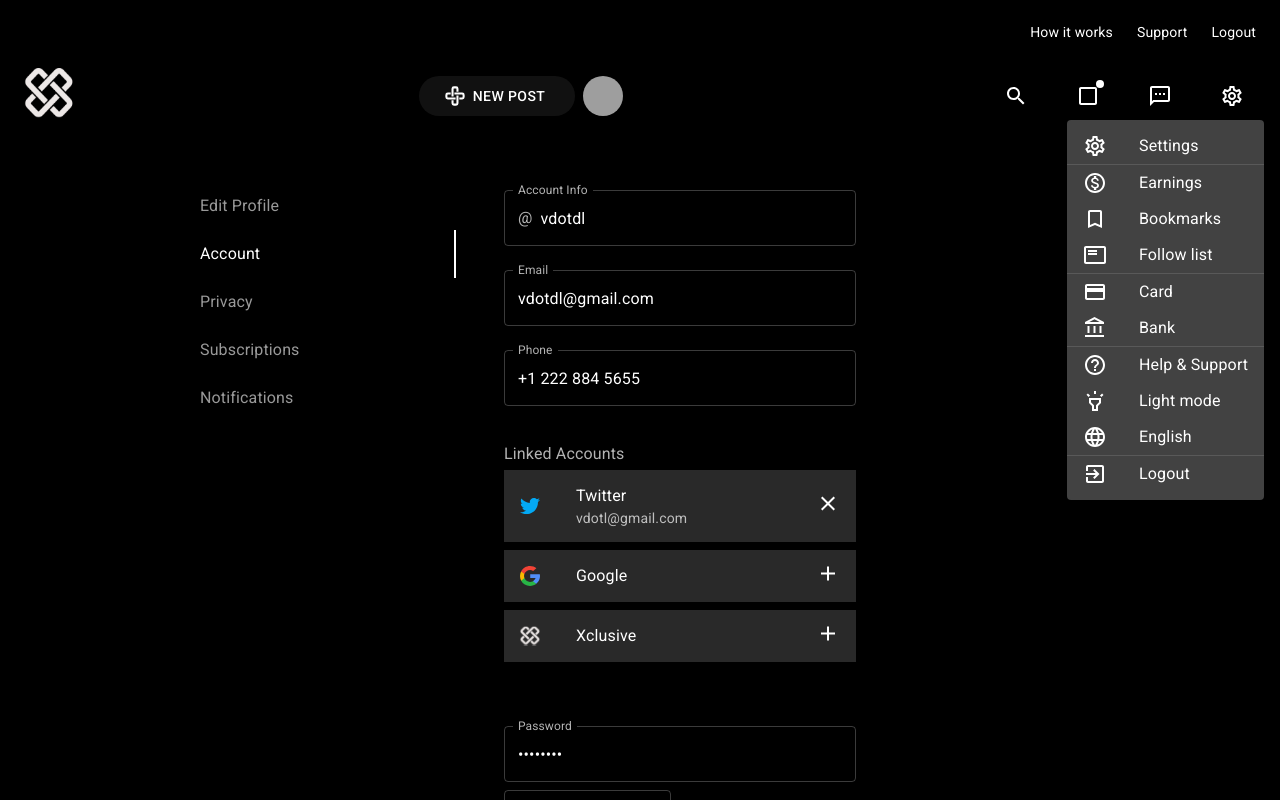
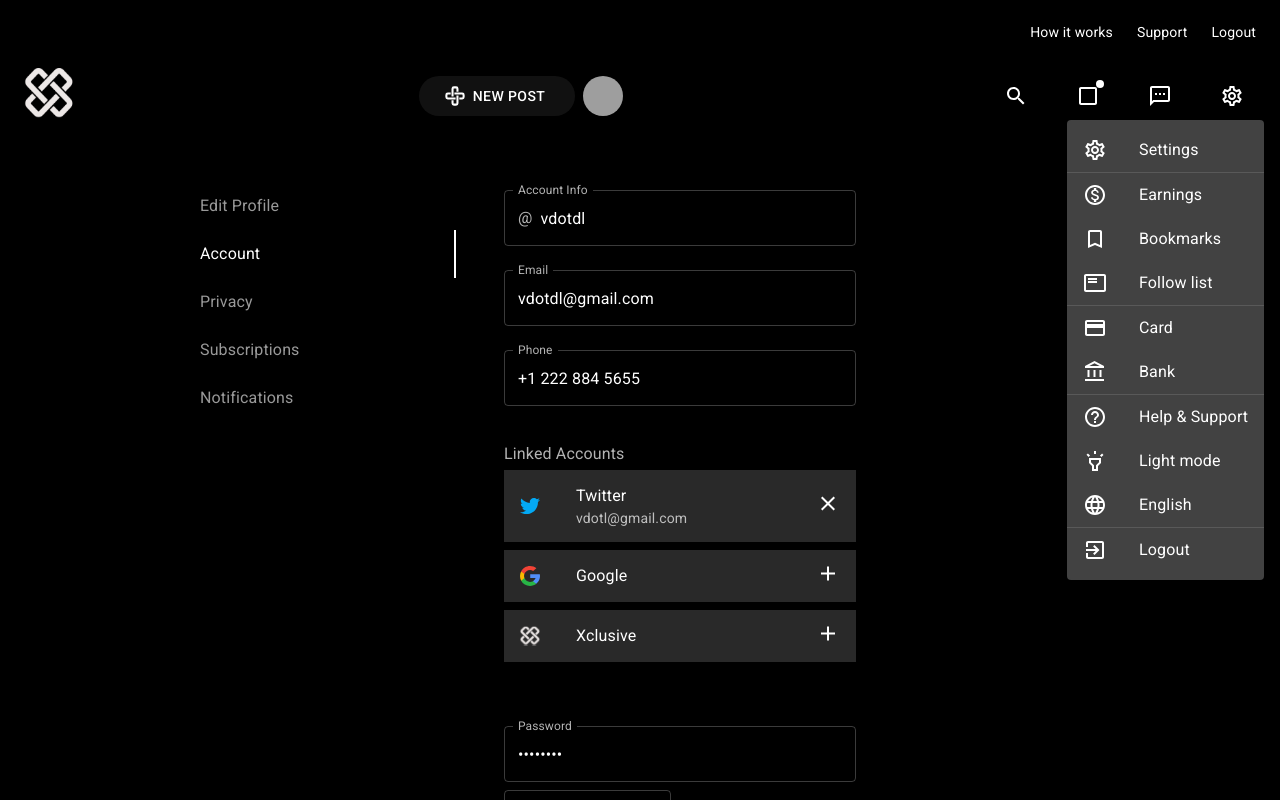
Before and after one commit to Invotyx/xclusiveMe-Frontend, a Next.js app: page /settings/account in a window 1280 px wide. Both pictures are taken after a click on the button 1232 px from the left and 96 px from the top of the page. Shown: the top 800 px of the page. Built offline with nearby package versions, Linux system fonts and the light colour scheme; grey boxes are pictures that could not be loaded.

Commit message:
Update logo-auth.js

```diff
--- a/pages/components/logo-auth.js
+++ b/pages/components/logo-auth.js
@@ -12,6 +12,7 @@ import Box from '@material-ui/core/Box';
 import Menu from '@material-ui/core/Menu';
 import MenuItem from '@material-ui/core/MenuItem';
 import ListItemIcon from '@material-ui/core/ListItemIcon';
+import ListItemText from '@material-ui/core/ListItemText';
 import Badge from '@material-ui/core/Badge';
 import SettingsIcon from '@material-ui/icons/SettingsOutlined';
 import SmsIcon from '@material-ui/icons/SmsOutlined';
@@ -138,7 +139,7 @@ export default function Comp() {
                   <ListItemIcon>
                     <SettingsIcon />
                   </ListItemIcon>
-                  Settings
+                  <ListItemText primary='Settings' />
                 </MenuItem>
               </NextLink>
               <Divider />
@@ -146,51 +147,51 @@ export default function Comp() {
                 <ListItemIcon>
                   <MonetizationOnOutlinedIcon />
                 </ListItemIcon>
-                Earnings
+                <ListItemText primary='Earnings' />
               </MenuItem>
               <MenuItem onClick={settingsMenuClose}>
                 <ListItemIcon>
                   <BookmarkBorderOutlinedIcon />
                 </ListItemIcon>
-                Bookmarks
+                <ListItemText primary='Bookmarks' />
               </MenuItem>
               <MenuItem onClick={settingsMenuClose}>
                 <ListItemIcon>
                   <FeaturedPlayListOutlinedIcon />
                 </ListItemIcon>
-                Follow list
+                <ListItemText primary='Follow list' />
               </MenuItem>
               <Divider />
               <MenuItem onClick={settingsMenuClose}>
                 <ListItemIcon>
                   <CreditCardOutlinedIcon />
                 </ListItemIcon>
-                Card
+                <ListItemText primary='Card' />
               </MenuItem>
               <MenuItem onClick={settingsMenuClose}>
                 <ListItemIcon>
                   <AccountBalanceOutlinedIcon />
                 </ListItemIcon>
-                Bank
+                <ListItemText primary='Bank' />
               </MenuItem>
               <Divider />
               <MenuItem onClick={settingsMenuClose}>
                 <ListItemIcon>
                   <HelpOutlineOutlinedIcon />
                 </ListItemIcon>
-                Help & Support
+                <ListItemText primary='Help & Support' />
               </MenuItem>
               <MenuItem onClick={settingsMenuClose}>
                 <ListItemIcon>
                   <HighlightOutlinedIcon />
                 </ListItemIcon>
-                Light mode
+                <ListItemText primary='Light mode' />
               </MenuItem>
               <MenuItem onClick={settingsMenuClose}>
                 <ListItemIcon>
                   <LanguageOutlinedIcon />
                 </ListItemIcon>
-                English
+                <ListItemText primary='English' />
               </MenuItem>
               <Divider />
               <NextLink href='/login'>
@@ -198,7 +199,7 @@ export default function Comp() {
                   <ListItemIcon>
                     <ExitToAppOutlinedIcon />
                   </ListItemIcon>
-                  Logout
+                  <ListItemText primary='Logout' />
                 </MenuItem>
               </NextLink>
             </Menu>
```
